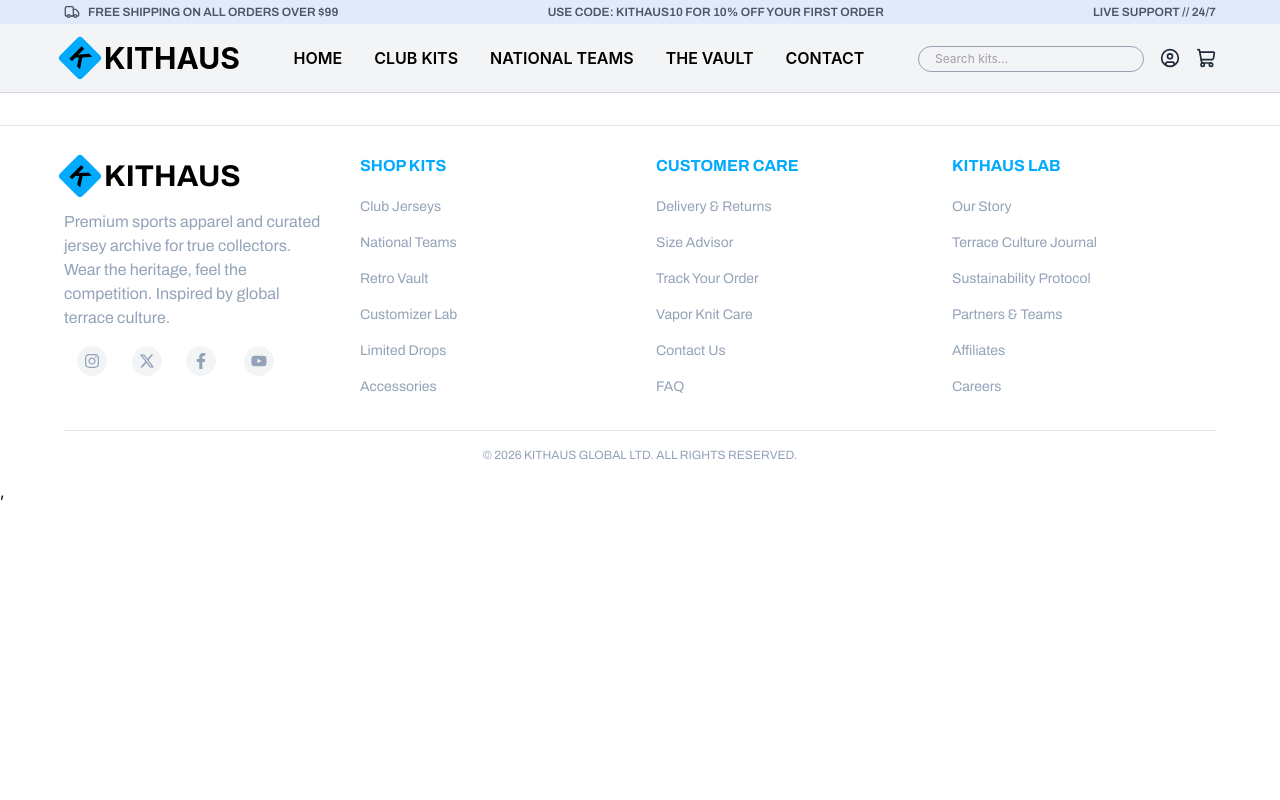
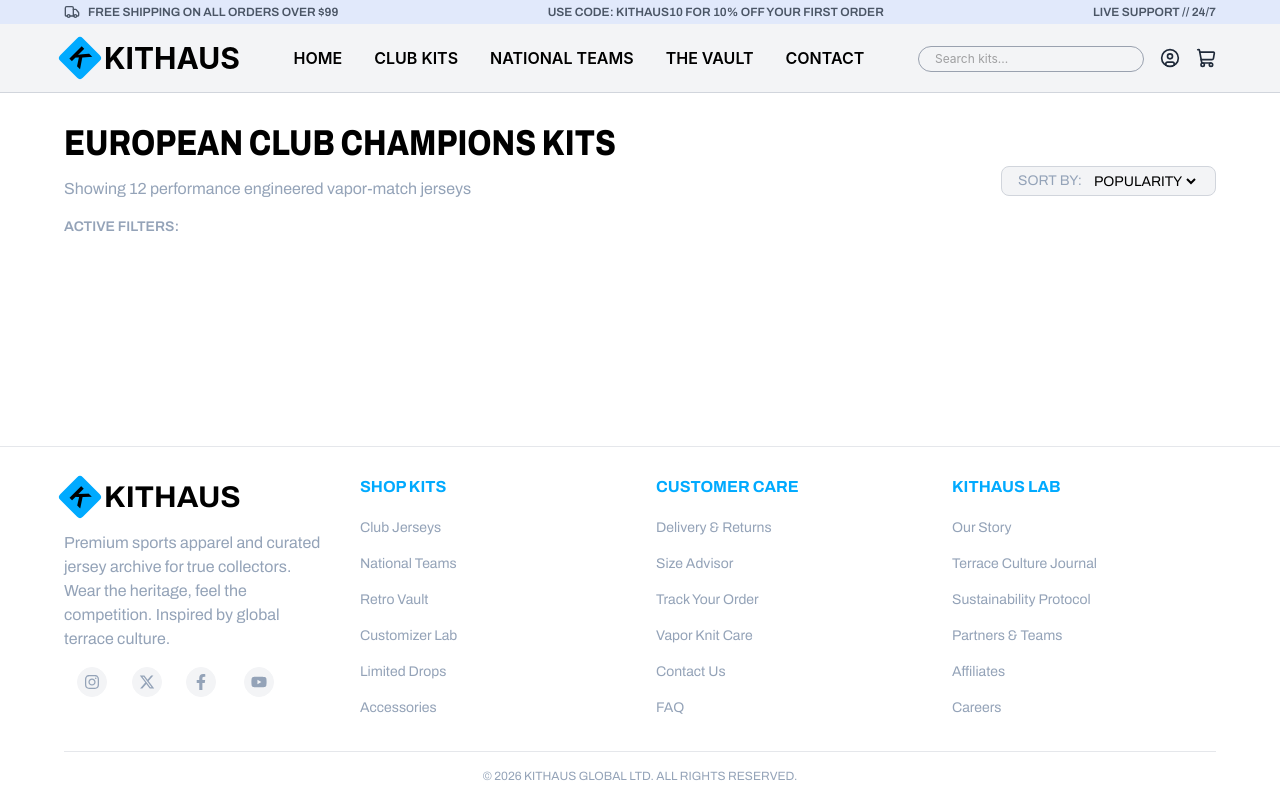
Before and after one commit to riteshtamang1027/Mini-jersey-ecommerce-web-application, a React (Vite) app: page /clubKits in a window 1280 px wide. Built offline with nearby package versions, Linux system fonts and the light colour scheme.

Commit message:
add category pages

```diff
--- a/src/features/home/RetroVault.jsx
+++ b/src/features/home/RetroVault.jsx
@@ -8,11 +8,11 @@ export default function RetroVault() {
   return (
     <main className="px-16 mt-16">
       <section className="flex items-center w-full gap-4 h-92 overflow-hidden  font-archivo">
-        <div className="w-1/5 flex flex-col gap-4">
+        <div className="w-1/3 flex flex-col gap-4">
           <p className="px-2 py-1 border border-secondary rounded-sm text-xs text-secondary w-max">
             EST.1970-1999
           </p>
-          <h3 className="text-4xl font-extrabold">
+          <h3 className="text-4xl font-extrabold scale-y-120">
             THE RETRO <span className="text-secondary">VAULT</span>
           </h3>
           <p className="text-sm text-muted-text">
@@ -24,7 +24,7 @@ export default function RetroVault() {
             BROWSE VAULT DIRECTORY
           </button>
         </div>
-        <div className="flex items-center w-4/5">
+        <div className="flex items-center ">
           {vintageImg.map((img) => (
             <img className="w-full h-92 object-cover" src={img} alt="" />
           ))}
--- a/src/layouts/header.jsx
+++ b/src/layouts/header.jsx
@@ -4,7 +4,7 @@ import { NavLink } from "react-router";
 
 const navLink = [
   {
-    link: "#",
+    link: "/",
     label: "Home",
   },
   {
--- a/src/main.jsx
+++ b/src/main.jsx
@@ -1,23 +1,29 @@
-import { StrictMode } from 'react'
-import { createRoot } from 'react-dom/client'
-import './index.css'
-import App from './App.jsx'
+import { createRoot } from "react-dom/client";
+import "./index.css";
+import App from "./App.jsx";
 import { BrowserRouter, Routes, Route } from "react-router";
-import Header from './layouts/header.jsx';
-import Footer from './layouts/footer.jsx';
+import Header from "./layouts/header.jsx";
+import Footer from "./layouts/footer.jsx";
+import ClubKits from "./pages/categoryBrowse/ClubKits.jsx";
 
-createRoot(document.getElementById('root')).render(
-  <StrictMode>
-   <BrowserRouter className="flex flex-col h-screen">
-   <div className='sticky -top-6 z-50'>
-    <Header/>
-   </div>
-    <Routes>
-      <Route path="/" element={<App />} />
-    </Routes>
-    <div className='flex-1'>
-      <Footer/>
+createRoot(document.getElementById("root")).render(
+  <BrowserRouter>
+    <div className="flex flex-col min-h-screen">
+      {/* Header */}
+      <header className="sticky top-0 z-50">
+        <Header />
+      </header>
+
+      {/* Main content takes all remaining space */}
+      <main className="flex-1">
+        <Routes>
+          <Route path="/" element={<App />} />
+          <Route path="/clubKits" element={<ClubKits />} />
+        </Routes>
+      </main>
+
+      {/* Footer stays at the bottom */}
+      <Footer />
     </div>
   </BrowserRouter>,
-  </StrictMode>,
-)
+);
--- /dev/null
+++ b/src/pages/categoryBrowse/CatHeader.jsx
@@ -0,0 +1,27 @@
+export default function CatHeader() {
+  return (
+    <main className=" px-16 mt-8">
+      <section className="font-archivo flex items-center justify-between">
+        <div className="flex flex-col gap-4">
+          <h2 className="text-3xl font-extrabold scale-y-120">
+            EUROPEAN CLUB CHAMPIONS KITS
+          </h2>
+          <p className="text-base text-muted-text">
+            Showing 12 performance engineered vapor-match jerseys
+          </p>
+          <p className="text-sm text-muted-text font-semibold">
+            ACTIVE FILTERS:
+          </p>
+        </div>
+        <div className="px-4 py-1 flex gap-2 items-center bg-gray-100 border border-gray-300 rounded-lg">
+          <span className="text-muted-text text-sm">SORT BY:</span>{" "}
+          <select className="text-sm">
+            <option value="POPULARITY" className="text-sm">
+              POPULARITY
+            </option>
+          </select>
+        </div>
+      </section>
+    </main>
+  );
+}
--- /dev/null
+++ b/src/pages/categoryBrowse/ClubKits.jsx
@@ -0,0 +1,9 @@
+import CatHeader from './CatHeader'
+
+export default function ClubKits() {
+  return (
+    <div>
+      <CatHeader/>
+    </div>
+  )
+}
--- /dev/null
+++ b/src/pages/categoryBrowse/SideBar.jsx
@@ -0,0 +1,8 @@
+
+export default function SideBar() {
+  return (
+    <div>
+
+    </div>
+  )
+}
```
